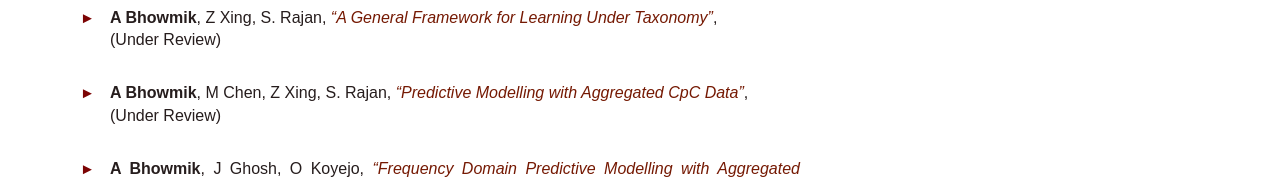
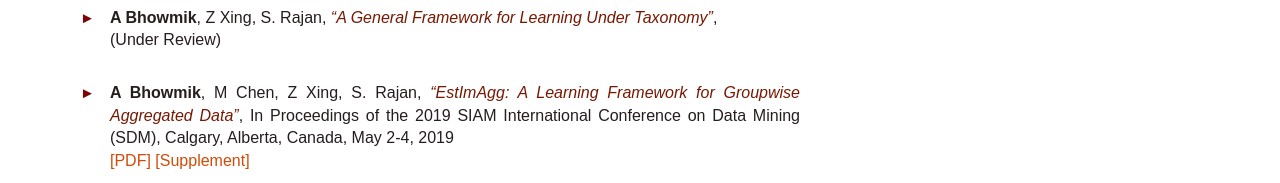
Before and after one commit to avradeep1/avradeep1.github.io, a plain HTML site: page index.html in a window 1280 px wide. Shown: the part 767-950 px from the top of the page. Drawn offline with nearby package versions, Linux system fonts and the light colour scheme.

Commit message:
Update index.html

```diff
--- a/index.html
+++ b/index.html
@@ -88,8 +88,12 @@
 						<h5> <b>A Bhowmik</b>, Z Xing, S. Rajan, <font color="#751903"><i>“A General Framework for Learning Under Taxonomy”</i></font>,<br> (Under Review) </h5>
 						</blockquote>
 
+						<!--<blockquote class="blockquote">
+						<h5> <b>A Bhowmik</b>, M Chen, Z Xing, S. Rajan, <font color="#751903"><i>“Predictive Modelling with Aggregated CpC Data”</i></font>, <br>(Under Review) </h5>
+						</blockquote>-->
+
 						<blockquote class="blockquote">
-						<h5> <b>A Bhowmik</b>, M Chen, Z Xing, S. Rajan, <font color="#751903"><i>“Predictive Modelling with Aggregated CpC Data”</i></font>, <br>(Under Review) </h5>
+						<h5> <b>A Bhowmik</b>, M Chen, Z Xing, S. Rajan, <font color="#751903"><i>“EstImAgg: A Learning Framework for Groupwise Aggregated Data”</i></font>, In Proceedings of the 2019 SIAM International Conference on Data Mining (SDM), Calgary, Alberta, Canada, May 2-4, 2019 <br> <a href="papers/105.pdf" target="_blank"> [PDF] </a> <a href="papers/105_supp.pdf" target="_blank"> [Supplement] </a> </h5>
 						</blockquote>
 
 						<blockquote class="blockquote">
@@ -268,7 +272,7 @@
 						</blockquote>
 
 						<blockquote class="blockquote">
-						<h5> <b>A Bhowmik</b>, M Chen, Z Xing, S. Rajan, <font color="#751903"><i>“Predictive Modelling with Aggregated CpC Data”</i></font>, In Proceedings of the 2019 SIAM International Conference on Data Mining (SDM), Calgary, Alberta, Canada, April 2-4, 2019 <br> <a href="papers/105.pdf" target="_blank"> [PDF] </a> <a href="papers/105_supp.pdf" target="_blank"> [Supplement] </a> </h5>
+						<h5> <b>A Bhowmik</b>, M Chen, Z Xing, S. Rajan, <font color="#751903"><i>“EstImAgg: A Learning Framework for Groupwise Aggregated Data”</i></font>, In Proceedings of the 2019 SIAM International Conference on Data Mining (SDM), Calgary, Alberta, Canada, April 2-4, 2019 <br> <a href="papers/105.pdf" target="_blank"> [PDF] </a> <a href="papers/105_supp.pdf" target="_blank"> [Supplement] </a> </h5>
 						</blockquote>
 
 						<blockquote class="blockquote">
```
